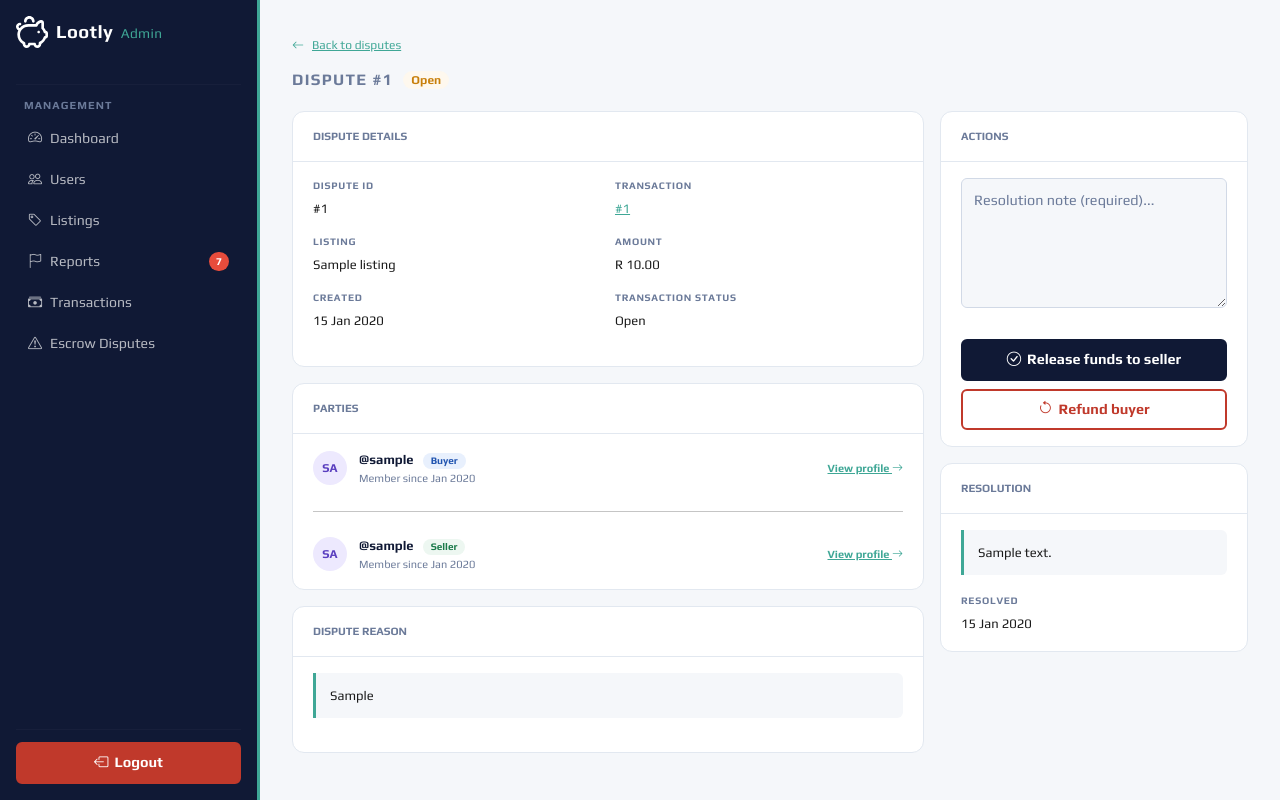
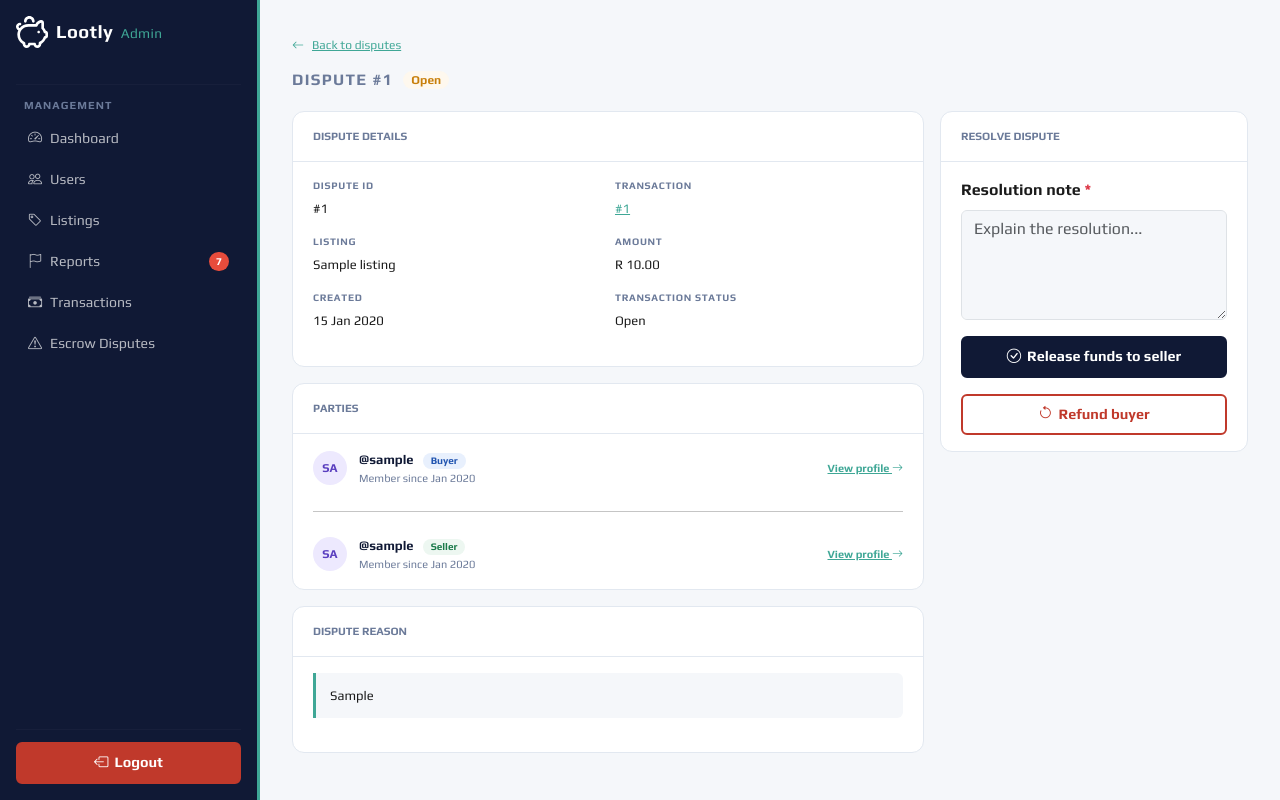
Before and after one commit to DylanKemper/c2c-platform, a PHP site: page /admin/dispute-detail.php?dispute_id=1 in a window 1280 px wide. Run offline with PHP 8.4, Linux system fonts and the light colour scheme; tables that the repository leaves empty or names only in its code hold one stand-in row (values such as "Sample post").

Commit message:
Completed dispute resolution.

```diff
--- a/admin/dispute-detail.php
+++ b/admin/dispute-detail.php
@@ -215,65 +215,99 @@ $statusClass = match ($dispute['status']) {
                             </div>
                         </div>
                     </div>
-
                 </div>
 
                 <!-- RIGHT -->
-                <div class="col-md-4">
+                <div class="col-md-4 d-flex flex-column gap-3">
 
-                    <div class="panel">
-                        <div class="panel__header">
-                            <span class="panel__title">Actions</span>
-                        </div>
+                    <?php if ($dispute['status'] === 'resolved'): ?>
 
-                        <div class="panel__body d-flex flex-column gap-2">
-
-                            <div class="form-field">
-                                <textarea
-                                    id="resolution-note"
-                                    class="form-textarea"
-                                    rows="4"
-                                    placeholder="Resolution note (required)..."></textarea>
-                            </div>
-
-                            <button class="btn-platform btn-primary-solid" disabled>
-                                <i class="bi bi-check-circle"></i> Release funds to seller
-                            </button>
-
-                            <button class="btn-platform btn-danger-outline" disabled>
-                                <i class="bi bi-arrow-counterclockwise"></i> Refund buyer
-                            </button>
-                        </div>
-                    </div>
-
-                    <!-- RESOLUTION -->
-                    <?php if (!empty($dispute['resolution_note'])): ?>
-                        <div class="panel mt-3">
+                        <div class="panel">
                             <div class="panel__header">
                                 <span class="panel__title">Resolution</span>
                             </div>
+                            <div class="panel__body d-flex flex-column gap-3">
+                                <p class="seller-meta mb-0">
+                                    <i class="bi bi-check-circle" style="color: var(--accent);"></i>
+                                    This dispute has been resolved.
+                                </p>
 
-                            <div class="panel__body">
-                                <div class="report-reason-box">
-                                    <?= nl2br(htmlspecialchars($dispute['resolution_note'])) ?>
-                                </div>
+                                <?php if (!empty($dispute['resolution_note'])): ?>
+                                    <div class="report-reason-box">
+                                        <?= nl2br(htmlspecialchars($dispute['resolution_note'])) ?>
+                                    </div>
+                                <?php endif; ?>
 
                                 <?php if (!empty($dispute['resolved_at'])): ?>
-                                    <div class="report-item mt-2">
+                                    <div class="report-item">
                                         <label>Resolved</label>
                                         <span><?= date('d M Y', strtotime($dispute['resolved_at'])) ?></span>
                                     </div>
                                 <?php endif; ?>
                             </div>
                         </div>
+
+                    <?php else: ?>
+                        <div class="panel">
+                            <div class="panel__header">
+                                <span class="panel__title">Resolve dispute</span>
+                            </div>
+                            <div class="panel__body d-flex flex-column gap-3">
+
+                                <form method="POST" action="resolve-dispute.php">
+                                    <input type="hidden" name="dispute_id" value="<?= (int) $dispute['dispute_id'] ?>">
+                                    <input type="hidden" name="transaction_id" value="<?= (int) $dispute['transaction_id'] ?>">
+
+                                    <div class="d-flex flex-column gap-3">
+                                        <div>
+                                            <label class="form-label fw-semibold">
+                                                Resolution note <span class="text-danger">*</span>
+                                            </label>
+                                            <textarea
+                                                id="resolution-note"
+                                                name="resolution_note"
+                                                class="form-control"
+                                                rows="4"
+                                                placeholder="Explain the resolution..."></textarea>
+                                        </div>
+
+                                        <button
+                                            type="submit"
+                                            name="resolution"
+                                            value="released"
+                                            id="btn-release"
+                                            class="btn-platform btn-primary-solid"
+                                            disabled>
+                                            <i class="bi bi-check-circle"></i> Release funds to seller
+                                        </button>
+
+                                        <button
+                                            type="submit"
+                                            name="resolution"
+                                            value="refunded"
+                                            id="btn-refund"
+                                            class="btn-platform btn-danger-outline"
+                                            disabled>
+                                            <i class="bi bi-arrow-counterclockwise"></i> Refund buyer
+                                        </button>
+                                    </div>
+
+                                </form>
+
+                            </div>
+                        </div>
+
                     <?php endif; ?>
 
                 </div>
-
+                <!-- END RIGHT -->
             </div>
         </div>
     </div>
 
+    <script src="https://cdn.jsdelivr.net/npm/bootstrap@5.3.3/dist/js/bootstrap.bundle.min.js"></script>
+    <script src="../js/validate.js"></script>
+    <script src="../js/dispute-detail.js"></script>
 </body>
 
 </html>
--- /dev/null
+++ b/js/dispute-detail.js
@@ -0,0 +1,11 @@
+document.addEventListener("DOMContentLoaded", function () {
+  const note = document.getElementById("resolution-note");
+
+  if (!note) return;
+
+  note.addEventListener("input", function () {
+    const hasText = this.value.trim() !== "";
+    document.getElementById("btn-release").disabled = !hasText;
+    document.getElementById("btn-refund").disabled = !hasText;
+  });
+});
```
Also changed, not shown: admin/disputes.php (+7 -7 lines), admin/resolve-dispute.php (added, +41 -0 lines), admin/transactions.php (+5 -4 lines), uploads/listings/img_6a2aace85e8977.70593860.jpg (added).
